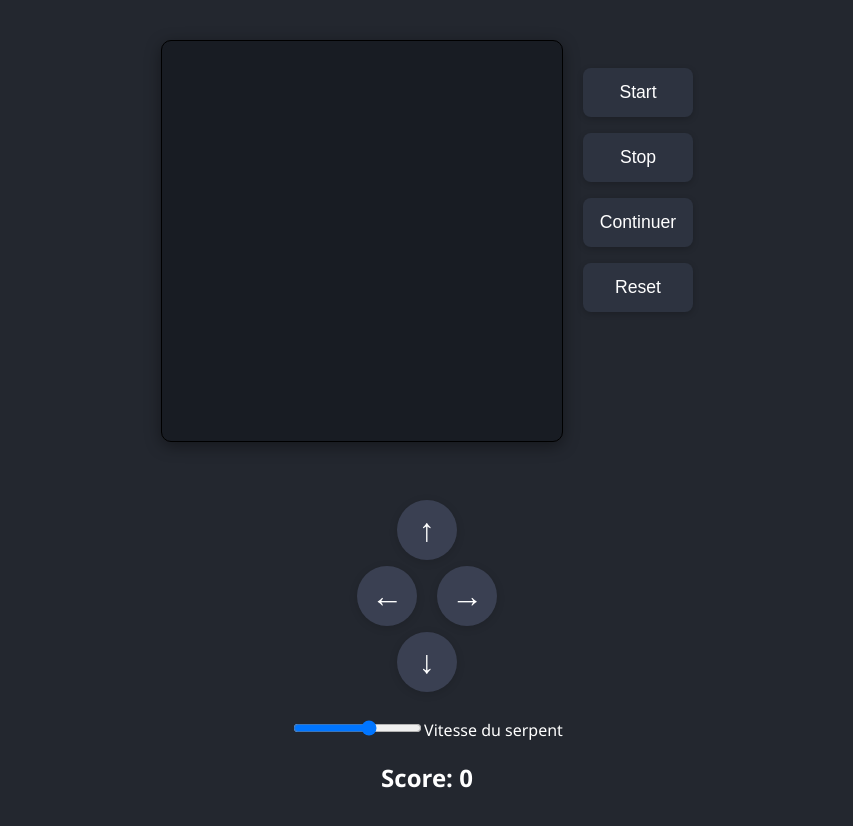
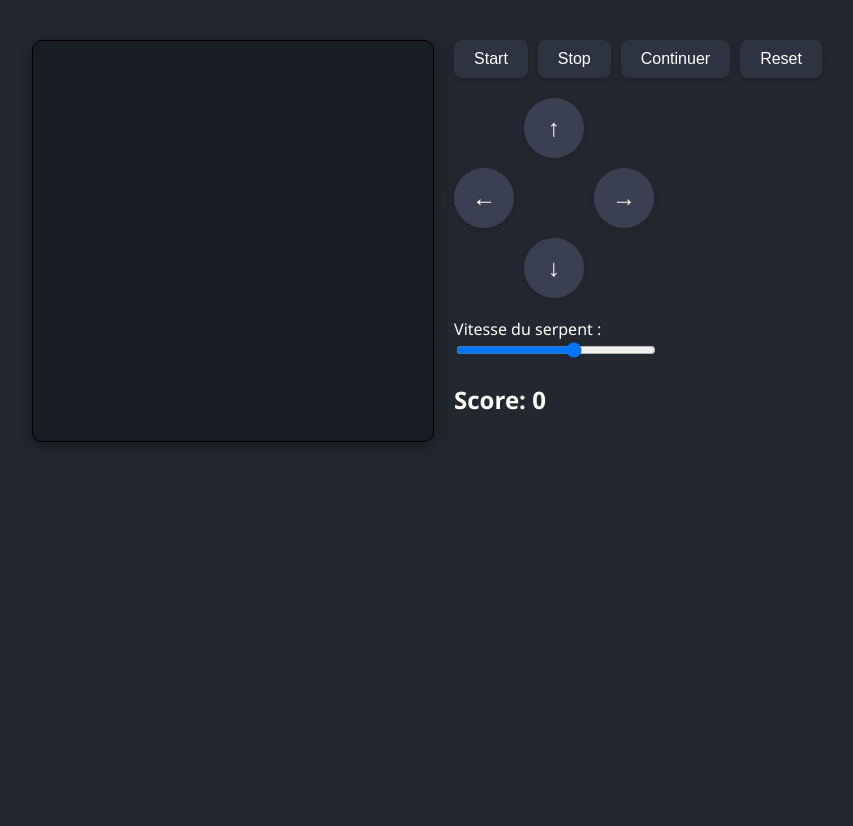
Before and after one commit to AusterHn/snake, a plain HTML site: page index.html in a window 1280 px wide. Shown: the whole page, without its empty margins (213-1066 px from the left). After the commit the page ends 800 px from the top, so only its background shows below. Drawn offline with Linux system fonts and the light colour scheme.

Commit message:
update html & css files

```diff
--- a/index.html
+++ b/index.html
@@ -3,28 +3,30 @@
 <head>
     <meta charset="UTF-8">
     <meta name="viewport" content="width=device-width, initial-scale=1.0">
-    <title>Snake's game</title>
+    <title>Snake's Game</title>
     <link rel="stylesheet" href="style.css">
 </head>
 <body>
     <div class="container">
-        <div style="display: flex; align-items: flex-start; justify-content: center;">
-            <canvas id="dessin" width="400" height="400" style="border: 1px solid black;"></canvas>
-            <div style="display: flex; flex-direction: column; margin-left: 20px;">
+        <canvas id="dessin" width="400" height="400" style="border: 1px solid black;"></canvas>
+        <div class="controls">
+            <div id="game-controls">
                 <button id="start">Start</button>
                 <button id="stop">Stop</button>
                 <button id="continue">Continuer</button>
                 <button id="reset">Reset</button>
             </div>
-        </div>
-        <br>
-        <button id="up">&#8593;</button><br>
-        <button id="left">&#8592;</button>
-        <button id="right">&#8594;</button><br>
-        <button id="down">&#8595;</button><br>
-        <div id="score" style="text-align: center; margin-top: 20px;">
-            <label> <input type="range" id="speed" min="250" max="1500" step="250">Vitesse du serpent</label>
-            <h2>Score: <span id="scoreValue">0</span></h2>
+            <div id="directional-buttons">
+                <button id="up">&#8593;</button><br>
+                <button id="left">&#8592;</button>
+                <button id="right">&#8594;</button><br>
+                <button id="down">&#8595;</button>
+            </div>
+            <div id="score">
+                <label for="speed">Vitesse du serpent :</label>
+                <input type="range" id="speed" min="250" max="1500" step="250">
+                <h2>Score: <span id="scoreValue">0</span></h2>
+            </div>
         </div>
     </div>
     <script src="script.js"></script>
--- a/style.css
+++ b/style.css
@@ -7,11 +7,11 @@ body {
     text-align: center;
 }
 
-div[style*="display: flex"] {
+.container {
+    display: flex;
     justify-content: center;
     align-items: flex-start;
-    margin-bottom: 30px;
-    flex-wrap: wrap;
+    gap: 20px;
 }
 
 canvas {
@@ -23,9 +23,41 @@ canvas {
     height: auto;
 }
 
-div[style*="flex-direction: column"] {
-    margin-left: 30px;
-    margin-top: 20px;
+.controls {
+    display: flex;
+    flex-direction: column;
+    align-items: flex-start;
+    gap: 20px;
+}
+
+#game-controls {
+    display: flex;
+    flex-wrap: wrap;
+    gap: 10px;
+}
+
+#directional-buttons {
+    display: grid;
+    grid-template-rows: repeat(3, auto);
+    grid-template-columns: 60px 60px 60px;
+    justify-content: center;
+    gap: 10px;
+}
+
+#up {
+    grid-column: 2;
+}
+
+#left {
+    grid-column: 1;
+}
+
+#right {
+    grid-column: 3;
+}
+
+#down {
+    grid-column: 2;
 }
 
 button {
@@ -33,13 +65,11 @@ button {
     color: #fff;
     border: none;
     border-radius: 8px;
-    padding: 14px 0;
-    margin: 8px 0;
-    font-size: 1.1rem;
+    padding: 10px 20px;
+    font-size: 1rem;
     font-weight: 500;
     cursor: pointer;
     transition: background 0.2s, transform 0.1s;
-    width: 110px;
     box-shadow: 0 2px 6px #0003;
 }
 
@@ -52,8 +82,7 @@ button:hover, button:focus {
 #up, #down, #left, #right {
     width: 60px;
     height: 60px;
-    font-size: 2rem;
-    margin: 6px 8px;
+    font-size: 1.5rem;
     background: #3a4052;
     border-radius: 50%;
     box-shadow: 0 2px 8px #0002;
@@ -64,13 +93,17 @@ button:hover, button:focus {
 #up { margin-bottom: 0; }
 #down { margin-top: 0; }
 
-br {
-    line-height: 0.5;
+#score {
+    text-align: left;
 }
 
-/* Responsive design */
+input[type="range"] {
+    width: 100%;
+    max-width: 200px;
+}
+
 @media (max-width: 768px) {
-    div[style*="display: flex"] {
+    .container {
         flex-direction: column;
         align-items: center;
     }
@@ -80,13 +113,13 @@ br {
         height: auto;
     }
 
+    .controls {
+        align-items: center;
+    }
+
     button {
         width: 80%;
         font-size: 1rem;
-    }
-
-    div[style*="flex-direction: column"] {
-        margin-left: 0;
     }
 }
 
@@ -99,7 +132,7 @@ br {
     #up, #down, #left, #right {
         width: 50px;
         height: 50px;
-        font-size: 1.5rem;
+        font-size: 1.2rem;
     }
 
     input[type="range"] {
```
